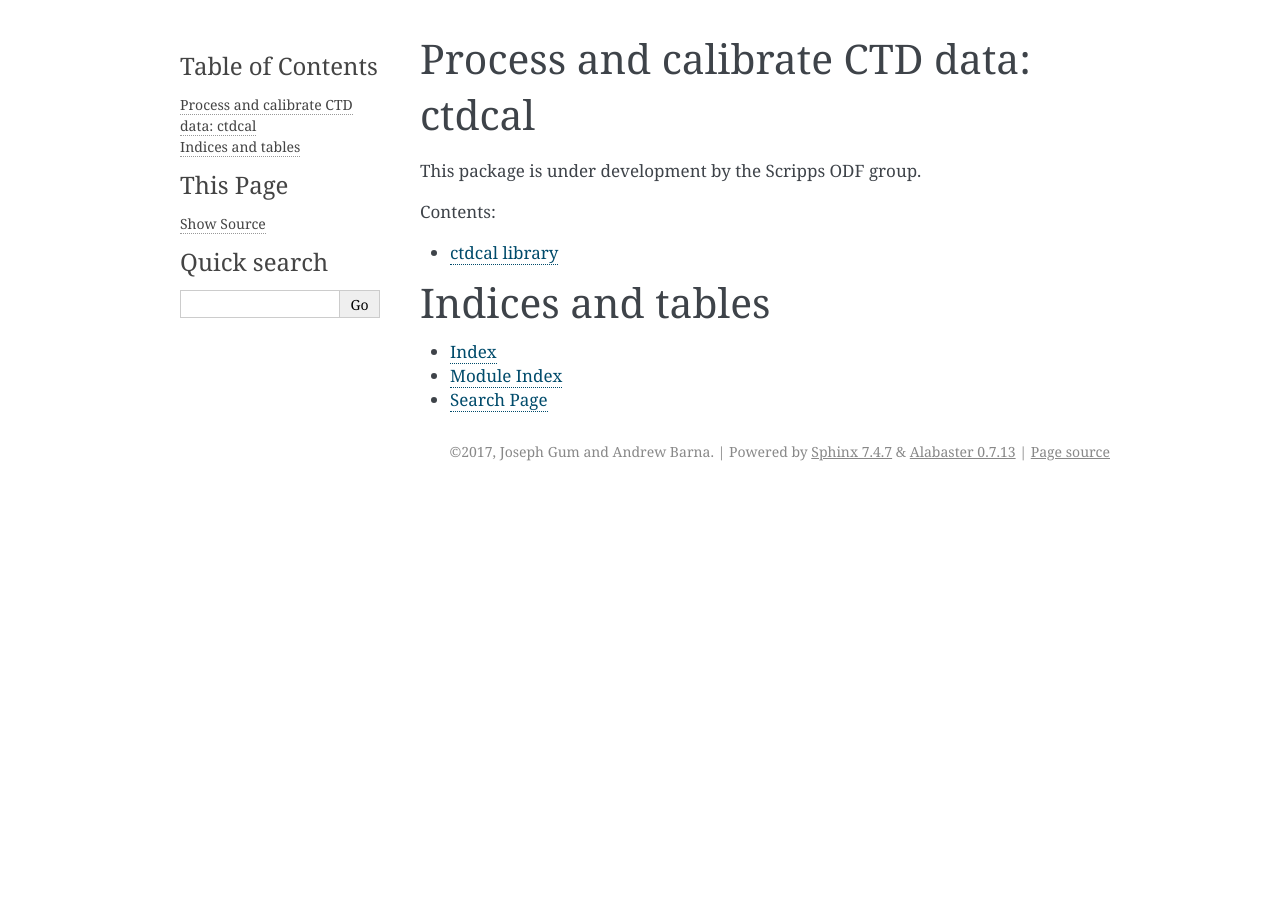
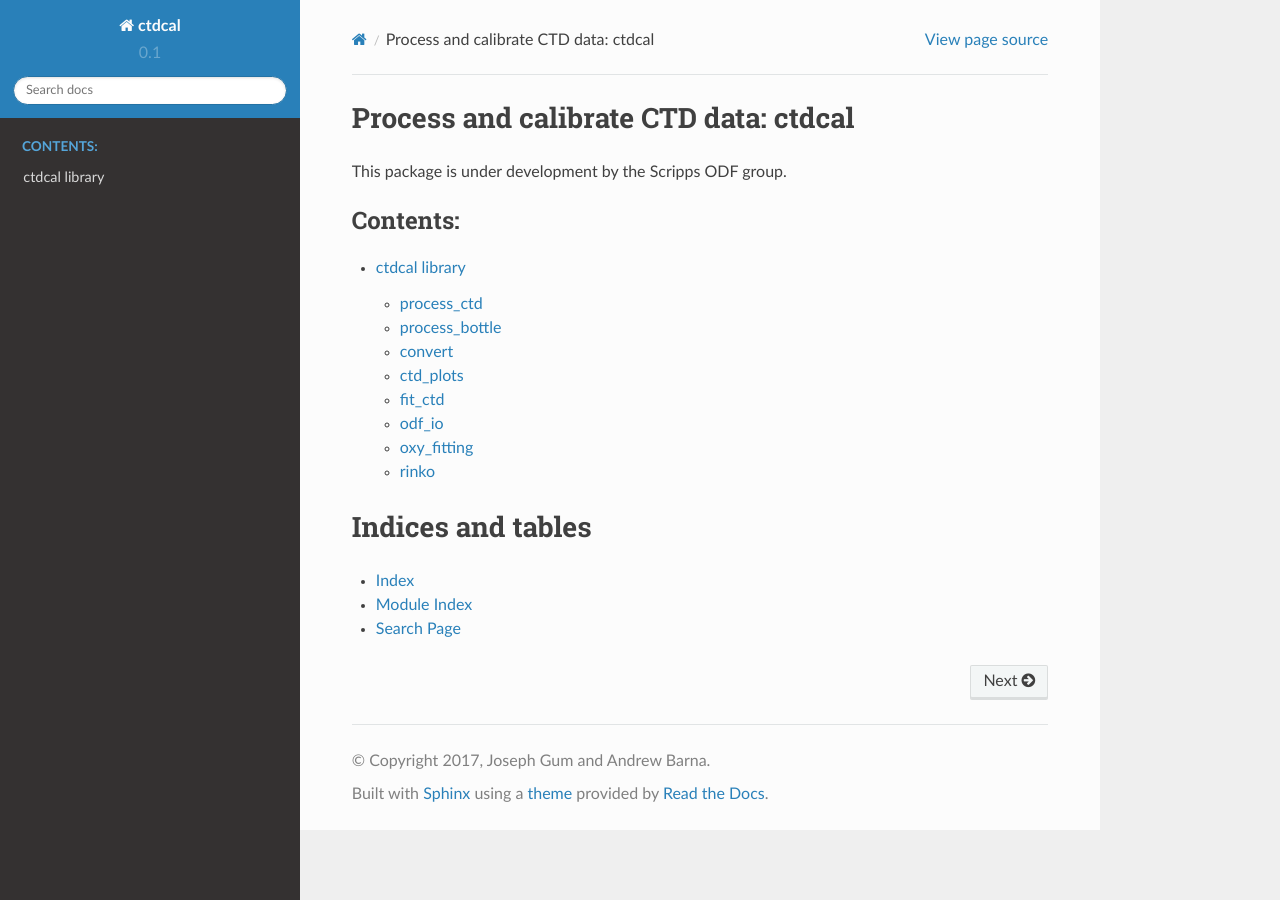
Before and after one commit to SIO-ODF/ctdcal, a Sphinx documentation site: the page built from docs/index.rst, in a window 1280 px wide. Built offline with Sphinx 7.4.7 and the Read the Docs theme 2.0.0, drawn with Linux system fonts in a browser that asks for light colours.

Commit message:
fix sphinx autodoc

```diff
--- a/docs/conf.py
+++ b/docs/conf.py
@@ -17,9 +17,9 @@
 # add these directories to sys.path here. If the directory is relative to the
 # documentation root, use os.path.abspath to make it absolute, like shown here.
 #
-# import os
-# import sys
-# sys.path.insert(0, os.path.abspath('.'))
+import os
+import sys
+sys.path.insert(0, os.path.abspath('..'))
 
 
 # -- General configuration ------------------------------------------------
@@ -35,7 +35,8 @@
     'sphinx.ext.intersphinx',
     'sphinx.ext.mathjax',
     'sphinx.ext.viewcode',
-    'sphinx.ext.githubpages']
+    'sphinx.ext.githubpages',
+    'sphinx.ext.napoleon']
 
 # Add any paths that contain templates here, relative to this directory.
 templates_path = ['_templates']
@@ -87,7 +88,7 @@
 # The theme to use for HTML and HTML Help pages.  See the documentation for
 # a list of builtin themes.
 #
-html_theme = 'alabaster'
+html_theme = 'sphinx_rtd_theme'
 
 # Theme options are theme-specific and customize the look and feel of a theme
 # further.  For a list of options available for each theme, see the
--- a/docs/ctdcal.rst
+++ b/docs/ctdcal.rst
@@ -4,8 +4,58 @@
 .. toctree::
    :maxdepth: 3
 
-
-.. automodule:: ctdcal
+process_ctd
+~~~~~~~~~~~
+.. automodule:: ctdcal.process_ctd
    :members:
    :undoc-members:
-   :imported-members:
+   :private-members:
+
+process_bottle
+~~~~~~~~~~~~~~
+.. automodule:: ctdcal.process_bottle
+   :members:
+   :undoc-members:
+   :private-members:
+
+convert
+~~~~~~~
+.. automodule:: ctdcal.convert
+   :members:
+   :undoc-members:
+   :private-members:
+
+ctd_plots
+~~~~~~~~~
+.. automodule:: ctdcal.ctd_plots
+   :members:
+   :undoc-members:
+   :private-members:
+
+fit_ctd
+~~~~~~~
+.. automodule:: ctdcal.fit_ctd
+   :members:
+   :undoc-members:
+   :private-members:
+
+odf_io
+~~~~~~
+.. automodule:: ctdcal.odf_io
+   :members:
+   :undoc-members:
+   :private-members:
+
+oxy_fitting
+~~~~~~~~~~~
+.. automodule:: ctdcal.oxy_fitting
+   :members:
+   :undoc-members:
+   :private-members:
+
+rinko
+~~~~~
+.. automodule:: ctdcal.rinko
+   :members:
+   :undoc-members:
+   :private-members:
```
Also changed, not shown: 2 other files.
